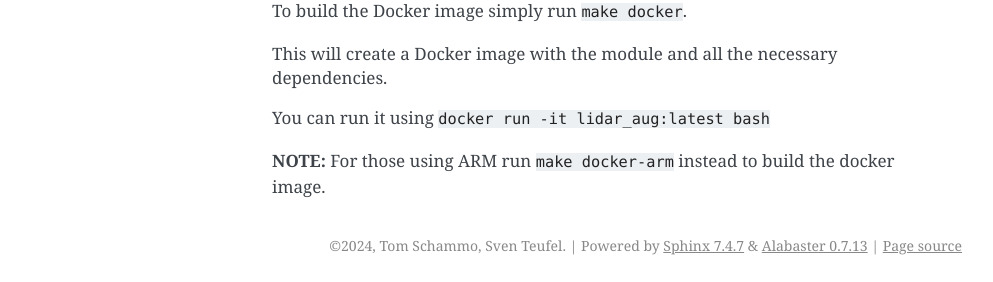
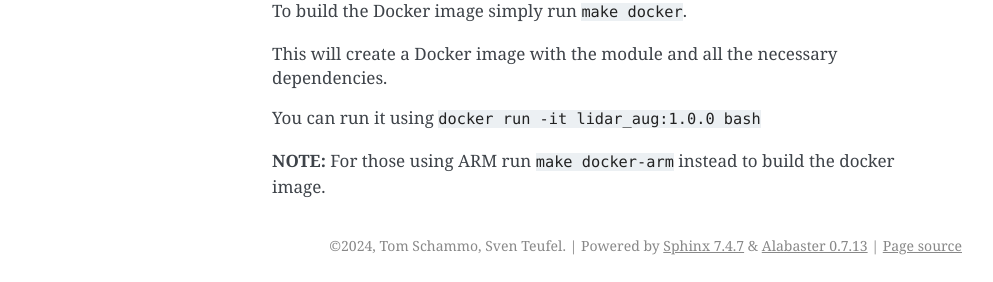
Before and after one commit to ekut-es/LidarAug, a Sphinx documentation site: the page built from docs/sources/usage/quickstart.rst, in a window 1280 px wide. Shown: the part 783-1065 px from the top of the page, without its empty margins (148-1141 px from the left). Built offline with Sphinx 7.4.7, drawn with Linux system fonts in a browser that asks for light colours.

Commit message:
chore: Prepare for 1.0.0 version

```diff
--- a/docs/conf.py
+++ b/docs/conf.py
@@ -25,7 +25,7 @@
 project = 'LidarAug'
 copyright = '2024, Tom Schammo, Sven Teufel'
 author = 'Tom Schammo, Sven Teufel'
-release = '0.0.1'
+release = '1.0.0'
 
 # -- General configuration ---------------------------------------------------
 # https://www.sphinx-doc.org/en/master/usage/configuration.html#general-configuration
--- a/docs/sources/usage/quickstart.rst
+++ b/docs/sources/usage/quickstart.rst
@@ -35,6 +35,6 @@
 
 This will create a Docker image with the module and all the necessary dependencies.
 
-You can run it using ``docker run -it lidar_aug:latest bash``
+You can run it using ``docker run -it lidar_aug:1.0.0 bash``
 
 **NOTE:** For those using ARM run ``make docker-arm`` instead to build the docker image.
--- a/pyproject.toml
+++ b/pyproject.toml
@@ -12,7 +12,7 @@
 
 [project]
 name = "lidar_aug"
-version = "0.0.1"
+version = "1.0.0"
 requires-python = "<3.12"
 dependencies = [
     "torch==2.2.0",
```
Also changed, not shown: 1 other file.
